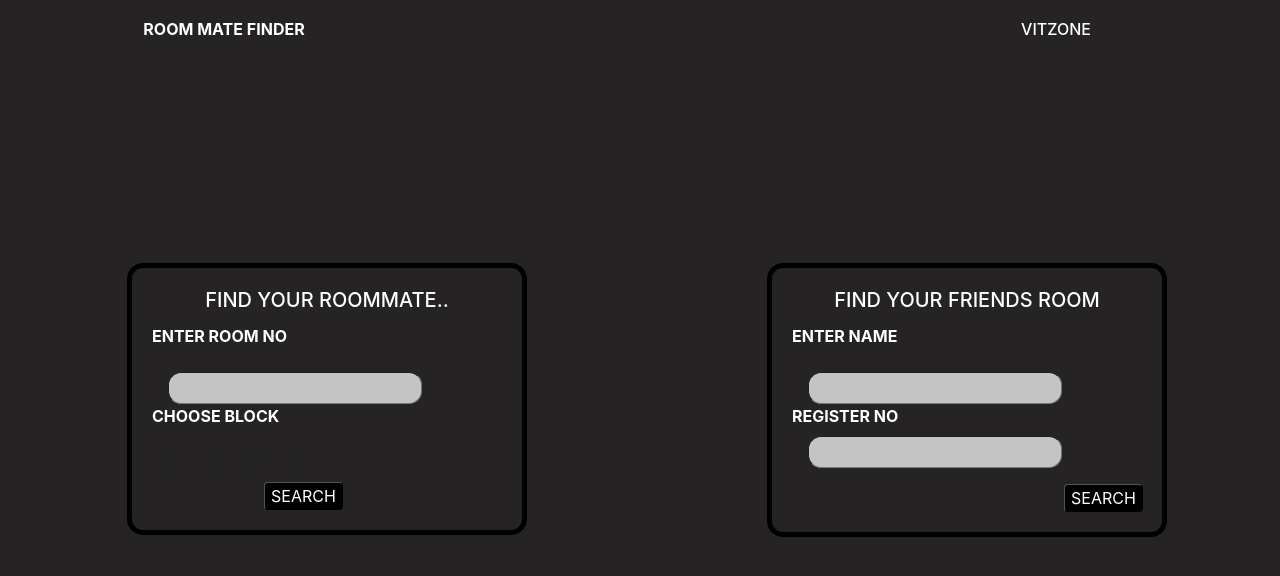
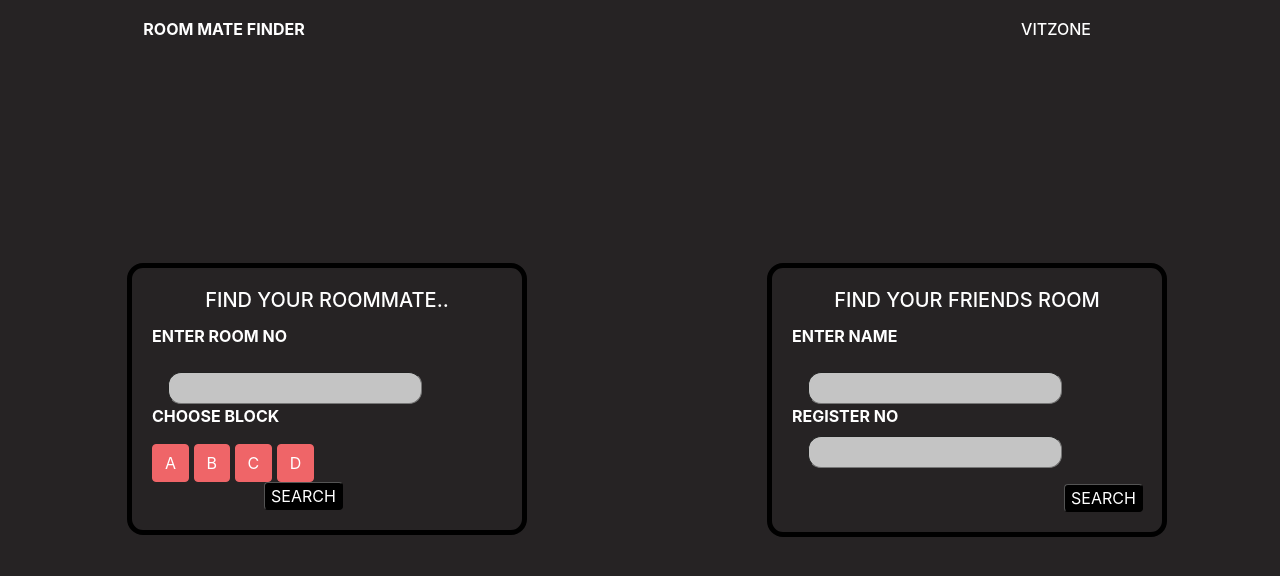
Before and after one commit to pmcode9992/VITZONE_web, a plain HTML site: page index.html in a window 1280 px wide. Drawn offline with nearby package versions, Linux system fonts and the light colour scheme.

Commit message:
MINUTE CHANGE IN BUTTONS

```diff
--- a/CSS.css
+++ b/CSS.css
@@ -56,9 +56,27 @@ a.header-titles:hover{
     height: 2rem;
     background: #C4C4C4;
 }
-#ChooseBlock-bt{
+#ChooseBlock-bt-A{
     width: min-content;
     background-color: #EF6568;
     border-color: #EF6568;
     color: white;
 }
+#ChooseBlock-bt-B{
+    width: min-content;
+    background-color: #EF6568;
+    border-color: #EF6568;
+    color: white;
+}
+#ChooseBlock-bt-C{
+    width: min-content;
+    background-color: #EF6568;
+    border-color: #EF6568;
+    color: white;
+}
+#ChooseBlock-bt-D{
+    width: min-content;
+    background-color: #EF6568;
+    border-color: #EF6568;
+    color: white;
+}
```
